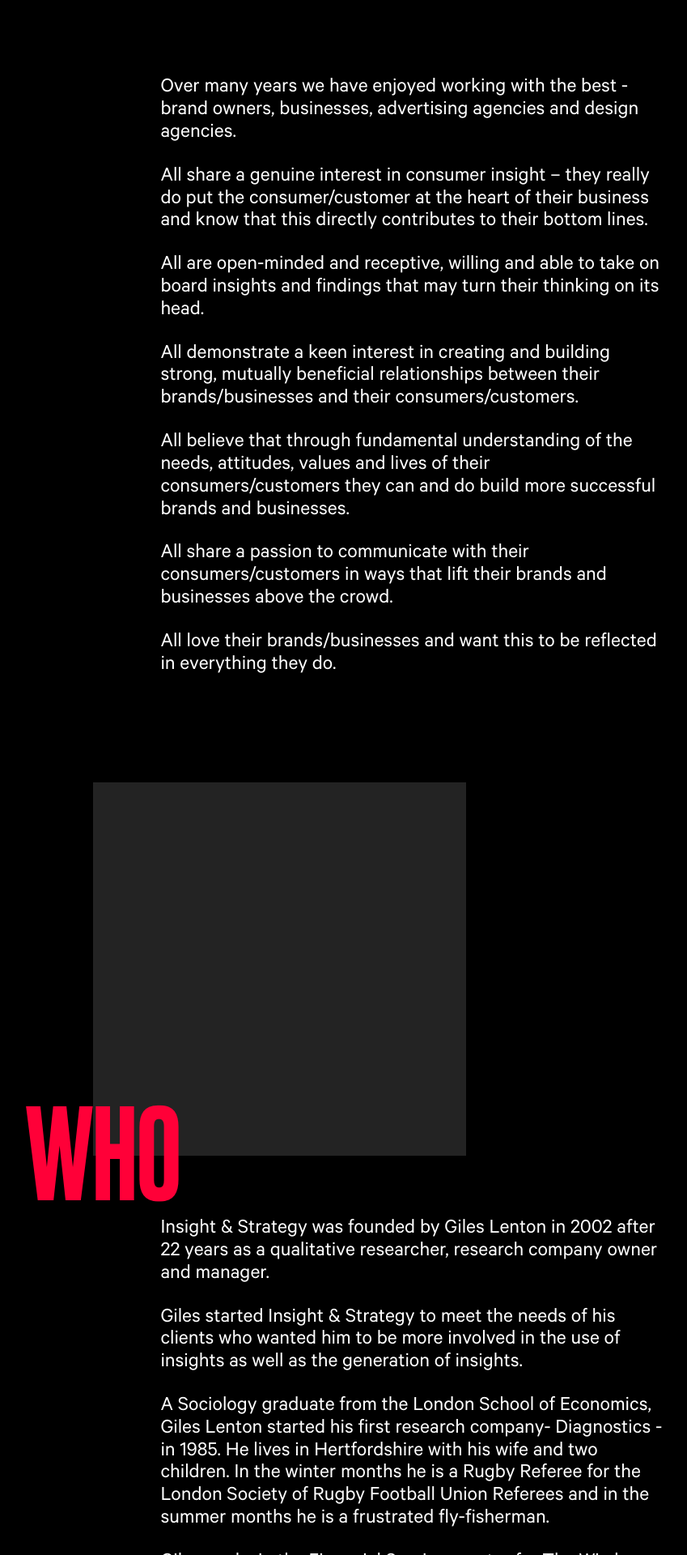
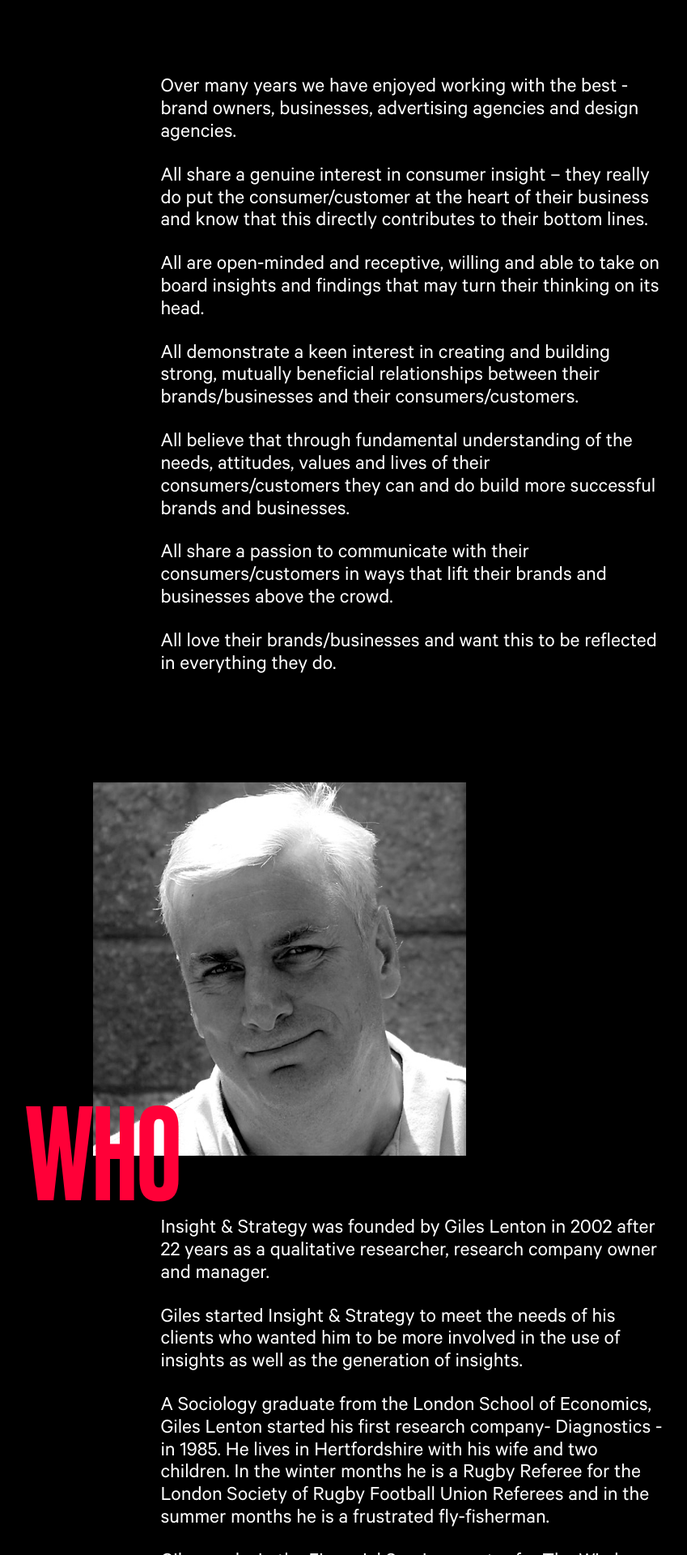
Before and after one commit to GilesLenton/gileslenton.github.io, a Jekyll site: the page built from index.md, in a window 1280 px wide. Shown: the part 4480-6400 px from the top of the page at 81% size, without its empty margins (128-977 px from the left). Built offline with Jekyll 4.4.1, drawn with Linux system fonts in a browser that asks for light colours.

Commit message:
Updating Who Portrait

```diff
--- a/_includes/sections/who.html
+++ b/_includes/sections/who.html
@@ -3,7 +3,7 @@
     <header class="title">
       <h1>{{ post.title }}</h1>
 
-      <div class="portrait" style="background-color: #232323;"></div>
+      <div class="portrait" style="background-image: url('/images/sections/{{post.image}}.jpg');"></div>
     </header>
   </div>
 
--- a/_sass/_base.scss
+++ b/_sass/_base.scss
@@ -212,6 +212,7 @@ h1 {
     padding-bottom: 48%;
     background-repeat: no-repeat;
     background-size: cover;
+    background-position: center;
   }
 }
 
```
Also changed, not shown: _posts/1970-01-05-who.md (+1 -1 lines), images/sections/portrait.jpg (added).
